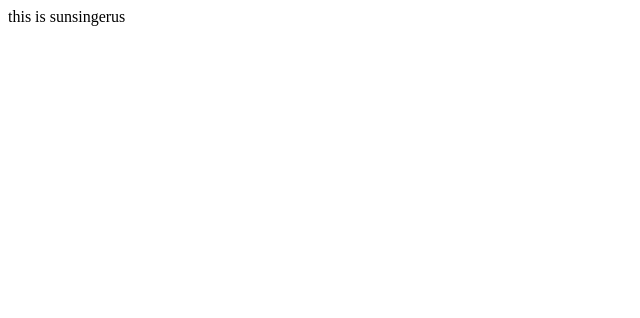
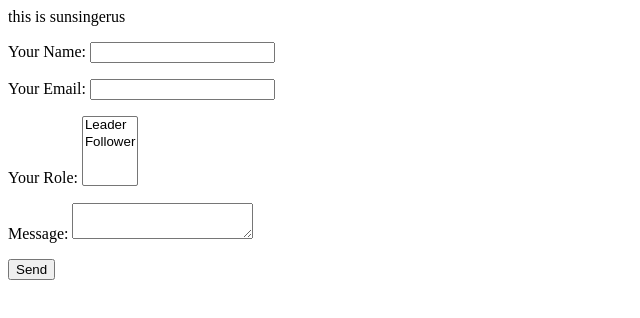
Before and after one commit to sunsingerus/site-sunsingerus, a plain HTML site: page index.html in a window 1280 px wide. Shown: the whole page, without its empty margins (0-640 px from the left). Drawn offline with Linux system fonts and the light colour scheme.

Commit message:
test forms

```diff
--- a/index.html
+++ b/index.html
@@ -1 +1,22 @@
 this is sunsingerus
+
+<form name="contact" method="POST" data-netlify="true">
+  <p>
+    <label>Your Name: <input type="text" name="name" /></label>
+  </p>
+  <p>
+    <label>Your Email: <input type="email" name="email" /></label>
+  </p>
+  <p>
+    <label>Your Role: <select name="role[]" multiple>
+      <option value="leader">Leader</option>
+      <option value="follower">Follower</option>
+    </select></label>
+  </p>
+  <p>
+    <label>Message: <textarea name="message"></textarea></label>
+  </p>
+  <p>
+    <button type="submit">Send</button>
+  </p>
+</form>
```
